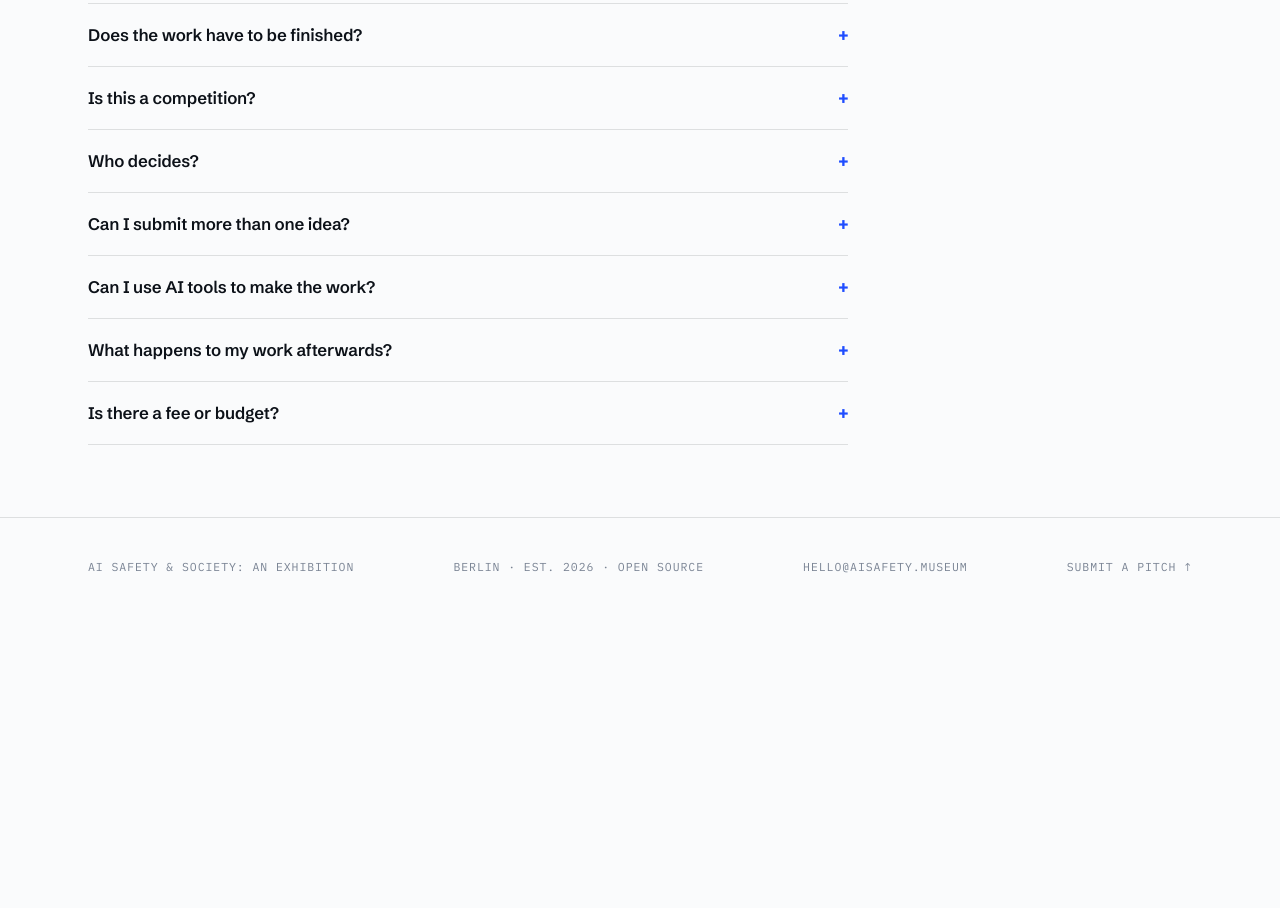
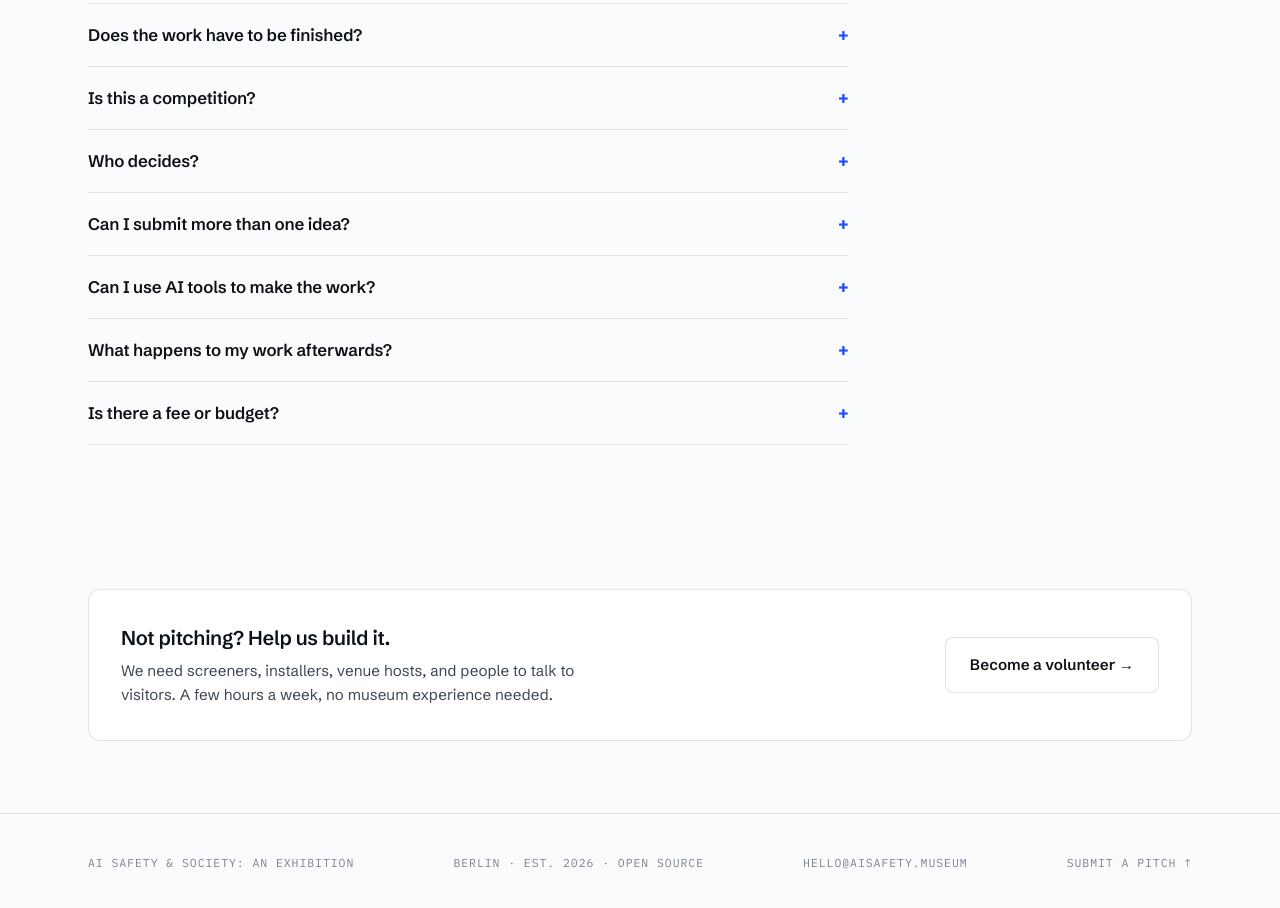
Before and after one commit to justinshenk/museum-ai-safety, a website: page open-call.html in a window 1280 px wide. Shown: the part 4299-5207 px from the top of the page. Before the commit the page ends 4924 px from the top, so only its background shows below. Drawn offline with Linux system fonts and the light colour scheme.

Commit message:
Add volunteer callout to the open call page
Co-Authored-By: Claude Fable 5.1 <noreply@anthropic.com>
Claude-Session: https://claude.ai/code/session_018ZVnkXzEeUsMq4rw3RVy4h

```diff
--- a/open-call.html
+++ b/open-call.html
@@ -155,6 +155,10 @@
   .faq details[open] summary::after { content: '–'; }
   .faq details p { color: var(--ink-soft); font-size: 0.95rem; padding: 0 0 1.2rem; max-width: 62ch; }
 
+  /* Volunteer callout */
+  .volunteer { display: flex; flex-wrap: wrap; align-items: center; justify-content: space-between; gap: 1rem 2rem; background: var(--surface); border: 1px solid var(--line); border-radius: 12px; padding: clamp(1.5rem, 3vw, 2rem); }
+  .volunteer h3 { font-weight: 600; font-size: 1.25rem; letter-spacing: -0.015em; margin-bottom: 0.3rem; }
+  .volunteer p { color: var(--ink-soft); font-size: 0.95rem; max-width: 52ch; }
   /* Footer */
   footer { border-top: 1px solid var(--line); padding: 2.5rem 0 3rem; }
   .foot-grid { display: flex; flex-wrap: wrap; justify-content: space-between; gap: 1.5rem 3rem; font-family: var(--mono); font-size: 0.72rem; letter-spacing: 0.08em; text-transform: uppercase; color: var(--ink-faint); }
@@ -407,6 +411,17 @@
     </div>
   </section>
 
+  <!-- VOLUNTEER -->
+  <section class="wrap reveal">
+    <div class="volunteer">
+      <div>
+        <h3>Not pitching? Help us build it.</h3>
+        <p>We need screeners, installers, venue hosts, and people to talk to visitors. A few hours a week, no museum experience needed.</p>
+      </div>
+      <a class="btn-ghost" href="/#volunteer">Become a volunteer →</a>
+    </div>
+  </section>
+
 </main>
 
 <footer>
```
